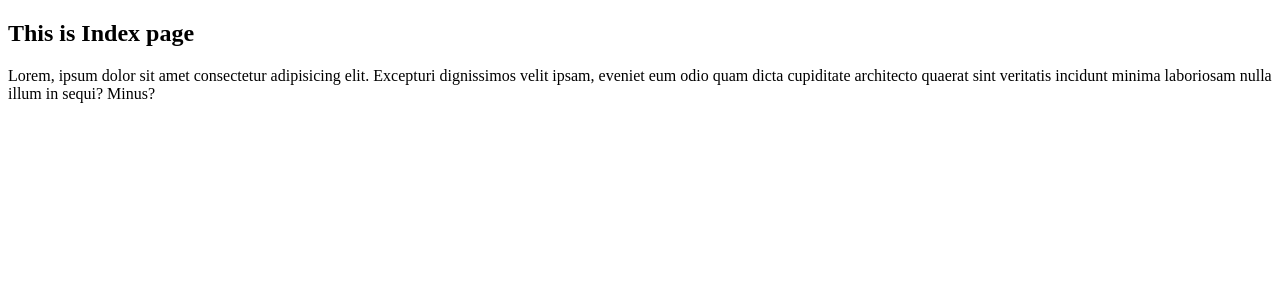
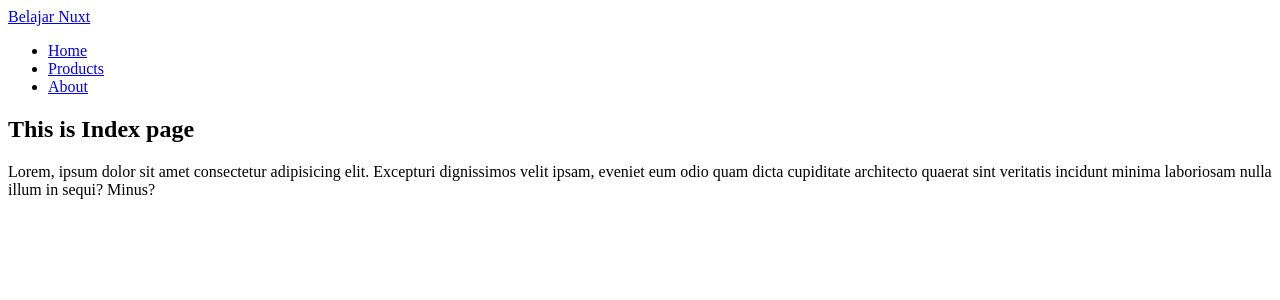
Before and after one commit to faizaaulia/belajar-nuxt, a Nuxt app: page / in a window 1280 px wide. Shown: the top 300 px of the page. Built offline with nearby package versions, Linux system fonts and the light colour scheme.

Commit message:
route parameters & navigation link

```diff
--- a/pages/index.vue
+++ b/pages/index.vue
@@ -1,5 +1,15 @@
 <template>
   <div>
+    <header>
+      <nav>
+        <NuxtLink to="/">Belajar Nuxt</NuxtLink>
+        <ul>
+          <li><NuxtLink to="/">Home</NuxtLink></li>
+          <li><NuxtLink to="/products">Products</NuxtLink></li>
+          <li><NuxtLink to="/about">About</NuxtLink></li>
+        </ul>
+      </nav>
+    </header>
     <h2>This is Index page</h2>
     <p>Lorem, ipsum dolor sit amet consectetur adipisicing elit. Excepturi dignissimos velit ipsam, eveniet
       eum odio quam dicta cupiditate architecto quaerat sint veritatis incidunt minima laboriosam nulla
--- /dev/null
+++ b/pages/products/[id].vue
@@ -0,0 +1,12 @@
+<template>
+  <div>
+    <p>This is detail of product {{ id }}</p>
+  </div>
+</template>
+
+<script setup>
+  const { id } = useRoute().params
+</script>
+<style scoped>
+
+</style>
```
